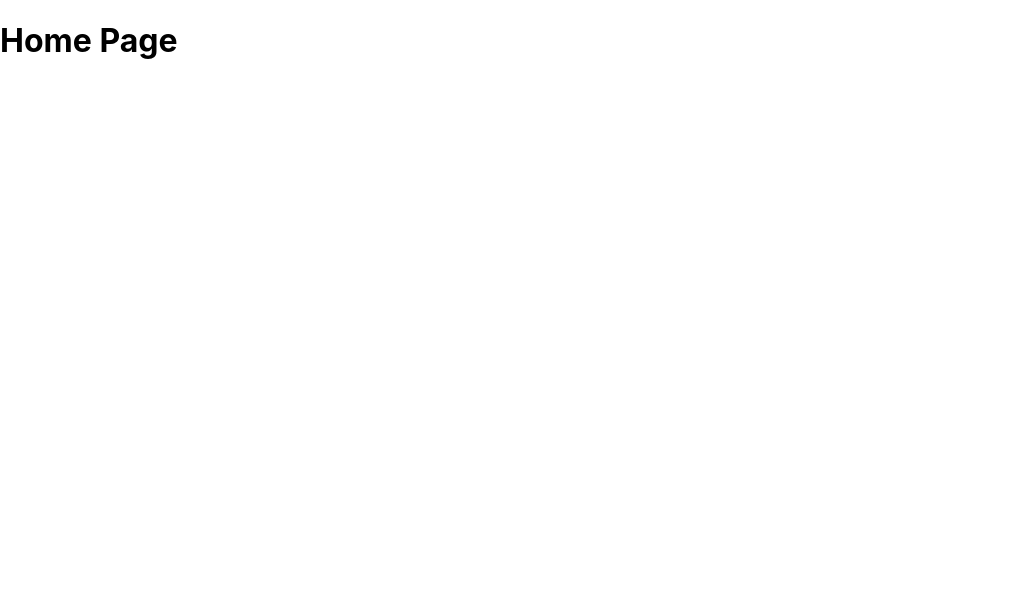
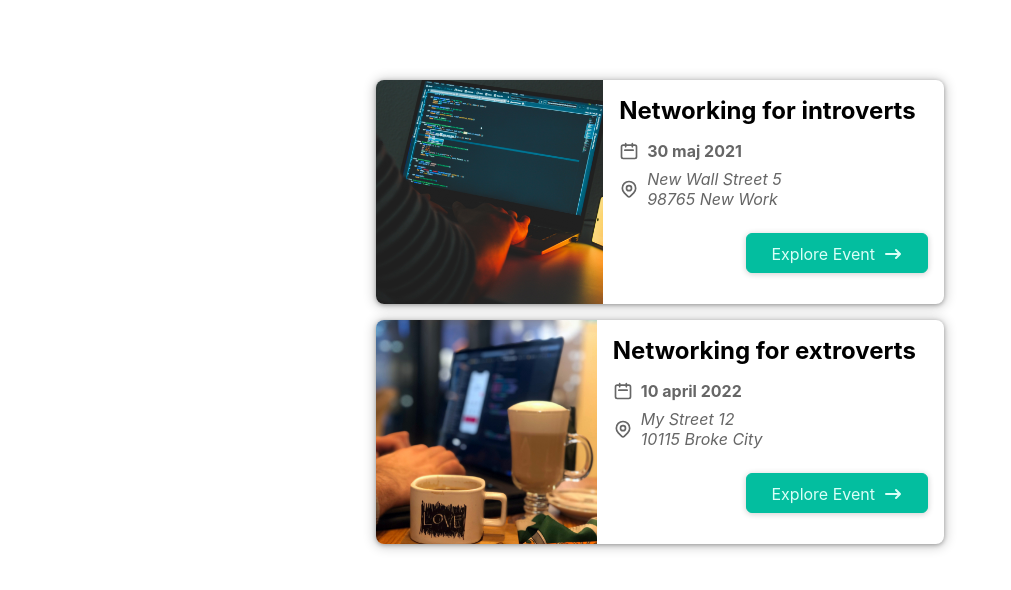
Before and after one commit to pRob3/next-events-app, a Next.js app: page / in a window 1280 px wide. Shown: the top 590 px of the page, without its empty margins (0-1011 px from the left). Built offline with nearby package versions, Linux system fonts and the light colour scheme.

Commit message:
event list and icons

```diff
--- /dev/null
+++ b/components/events/event-item.js
@@ -0,0 +1,47 @@
+import classes from './event-item.module.css';
+import Button from './ui/button';
+
+import DateIcon from '../icons/date-icon';
+import AdressIcon from '../icons/address-icon';
+import ArrowRightIcon from '../icons/arrow-right-icon';
+
+function EventItem(props) {
+  const { title, image, date, location, id } = props;
+
+  const formatedDate = new Date(date).toLocaleDateString('sv-SE', {
+    day: 'numeric',
+    month: 'long',
+    year: 'numeric',
+  });
+  const formatedAddress = location.replace(', ', '\n');
+  const exploreLink = `/events/${id}`;
+
+  return (
+    <li className={classes.item}>
+      <img src={'/' + image} alt={title} />
+      <div className={classes.content}>
+        <div className={classes.summary}>
+          <h2>{title}</h2>
+          <div className={classes.date}>
+            <DateIcon />
+            <time>{formatedDate}</time>
+          </div>
+          <div className={classes.address}>
+            <AdressIcon />
+            <address>{formatedAddress}</address>
+          </div>
+        </div>
+        <div className={classes.actions}>
+          <Button link={exploreLink}>
+            <span>Explore Event</span>
+            <span className={classes.icon}>
+              <ArrowRightIcon />
+            </span>
+          </Button>
+        </div>
+      </div>
+    </li>
+  );
+}
+
+export default EventItem;
--- /dev/null
+++ b/components/events/event-item.module.css
@@ -0,0 +1,103 @@
+.item {
+  box-shadow: 0 1px 4px rgba(0, 0, 0, 0.3), 0 1px 12px 2px rgba(0, 0, 0, 0.2);
+  border-radius: 8px;
+  overflow: hidden;
+  background-color: white;
+  margin: 1rem;
+  display: flex;
+  flex-direction: column;
+  gap: 1rem;
+}
+
+.item img {
+  width: 100%;
+  object-fit: cover;
+  height: 10rem;
+}
+
+.content {
+  width: 100%;
+  padding: 0 1rem;
+  text-align: center;
+}
+
+.content h2 {
+  margin: 0.5rem 0;
+}
+
+.date,
+.address {
+  display: flex;
+  gap: 0.5rem;
+  align-items: center;
+}
+
+.date svg,
+.address svg {
+  width: 1.25rem;
+  height: 1.25rem;
+  color: #666666;
+}
+
+.content time {
+  color: #666666;
+  font-weight: bold;
+}
+
+.content address {
+  margin: 0.5rem 0;
+  color: #666666;
+  white-space: pre;
+}
+
+.actions {
+  display: flex;
+  flex-direction: column;
+  padding: 1rem;
+}
+
+.actions a {
+  display: block;
+}
+
+.actions a span {
+  vertical-align: middle;
+}
+
+.icon {
+  margin-left: 0.5rem;
+  display: inline-flex;
+  justify-content: center;
+  align-items: center;
+}
+
+.icon svg {
+  width: 1.25rem;
+  height: 1.25rem;
+}
+
+@media (min-width: 768px) {
+  .item {
+    flex-direction: row;
+  }
+
+  .item img {
+    width: 40%;
+    height: 14rem;
+  }
+
+  .content {
+    width: 60%;
+    padding: 0;
+    text-align: left;
+  }
+
+  .content h2 {
+    margin: 1rem 0;
+  }
+
+  .actions {
+    flex-direction: row;
+    justify-content: flex-end;
+  }
+}
--- /dev/null
+++ b/components/events/event-list.js
@@ -0,0 +1,22 @@
+import EventItem from './event-item';
+import classes from './event-list.module.css';
+
+function EventList(props) {
+  const { items } = props;
+  return (
+    <ul className={classes.list}>
+      {items?.map((event) => (
+        <EventItem
+          key={event.id}
+          id={event.id}
+          title={event.title}
+          location={event.location}
+          date={event.date}
+          image={event.image}
+        />
+      ))}
+    </ul>
+  );
+}
+
+export default EventList;
--- /dev/null
+++ b/components/events/event-list.module.css
@@ -0,0 +1,5 @@
+.list {
+  width: 90%;
+  max-width: 40rem;
+  margin: 5rem auto;
+}
--- /dev/null
+++ b/components/events/ui/button.js
@@ -0,0 +1,12 @@
+import Link from 'next/link';
+import classes from './button.module.css';
+
+function Button(props) {
+  return (
+    <Link href={props.link} className={classes.btn}>
+      {props.children}
+    </Link>
+  );
+}
+
+export default Button;
--- /dev/null
+++ b/components/events/ui/button.module.css
@@ -0,0 +1,18 @@
+.btn {
+  text-decoration: none;
+  cursor: pointer;
+  font: inherit;
+  background-color: #03be9f;
+  border: 1px solid #03be9f;
+  border-radius: 6px;
+  color: #dafff7;
+  padding: 0.5rem 1.5rem;
+  text-align: center;
+  box-shadow: 0 1px 6px rgba(0, 0, 0, 0.2);
+}
+
+.btn:hover,
+.btn:active {
+  background-color: #02afa1;
+  border-color: #02afa1;
+}
--- /dev/null
+++ b/components/icons/address-icon.js
@@ -0,0 +1,25 @@
+function AddressIcon() {
+  return (
+    <svg
+      xmlns='http://www.w3.org/2000/svg'
+      fill='none'
+      viewBox='0 0 24 24'
+      stroke='currentColor'
+    >
+      <path
+        strokeLinecap='round'
+        strokeLinejoin='round'
+        strokeWidth={2}
+        d='M17.657 16.657L13.414 20.9a1.998 1.998 0 01-2.827 0l-4.244-4.243a8 8 0 1111.314 0z'
+      />
+      <path
+        strokeLinecap='round'
+        strokeLinejoin='round'
+        strokeWidth={2}
+        d='M15 11a3 3 0 11-6 0 3 3 0 016 0z'
+      />
+    </svg>
+  );
+}
+
+export default AddressIcon;
--- /dev/null
+++ b/components/icons/arrow-right-icon.js
@@ -0,0 +1,17 @@
+function ArrowRightIcon() {
+  return (
+    <svg
+      xmlns='http://www.w3.org/2000/svg'
+      viewBox='0 0 20 20'
+      fill='currentColor'
+    >
+      <path
+        fillRule='evenodd'
+        d='M12.293 5.293a1 1 0 011.414 0l4 4a1 1 0 010 1.414l-4 4a1 1 0 01-1.414-1.414L14.586 11H3a1 1 0 110-2h11.586l-2.293-2.293a1 1 0 010-1.414z'
+        clipRule='evenodd'
+      />
+    </svg>
+  );
+}
+
+export default ArrowRightIcon;
--- /dev/null
+++ b/components/icons/date-icon.js
@@ -0,0 +1,19 @@
+function DateIcon() {
+  return (
+    <svg
+      xmlns='http://www.w3.org/2000/svg'
+      fill='none'
+      viewBox='0 0 24 24'
+      stroke='currentColor'
+    >
+      <path
+        strokeLinecap='round'
+        strokeLinejoin='round'
+        strokeWidth={2}
+        d='M8 7V3m8 4V3m-9 8h10M5 21h14a2 2 0 002-2V7a2 2 0 00-2-2H5a2 2 0 00-2 2v12a2 2 0 002 2z'
+      />
+    </svg>
+  );
+}
+
+export default DateIcon;
--- a/pages/index.js
+++ b/pages/index.js
@@ -1,7 +1,12 @@
+import { getFeaturedEvents } from '../dummy-data';
+import EventList from '../components/events/event-list';
+
 function HomePage() {
+  const featuredEvents = getFeaturedEvents();
+
   return (
     <div>
-      <h1>Home Page</h1>
+      <EventList items={featuredEvents} />
     </div>
   );
 }
```
